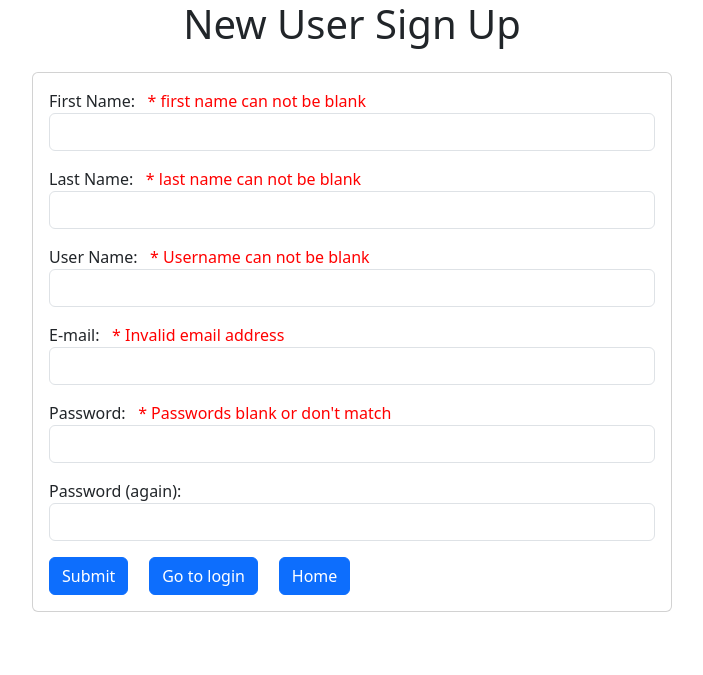
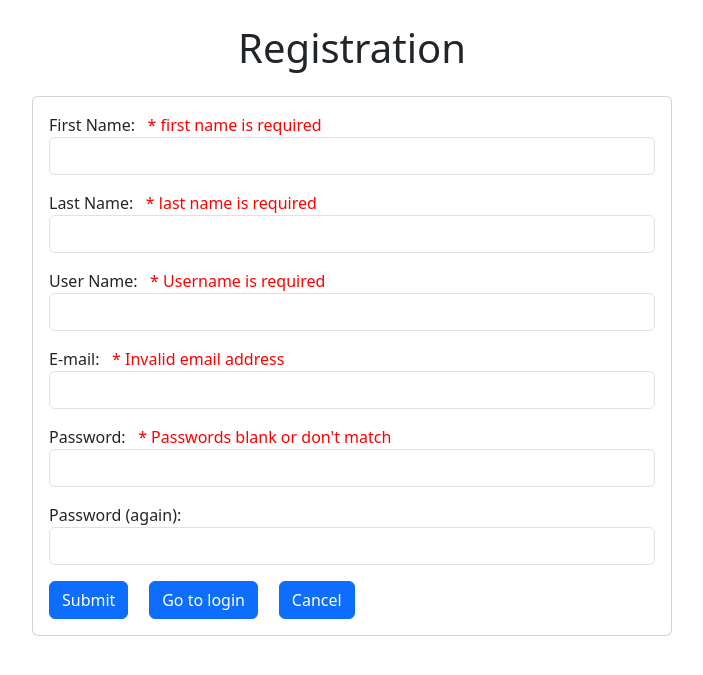
Before and after one commit to cosc481-group2/headstone-tributes, a PHP site: page /signup.php in a window 1280 px wide. Shown: the top 675 px of the page, without its empty margins (288-991 px from the left). Run offline with PHP 8.4, Linux system fonts and the light colour scheme; data that the repository does not hold is empty.

Commit message:
minor updates

```diff
--- a/login3.js
+++ b/login3.js
@@ -23,6 +23,7 @@ function validateUser() {
 
 
   // check user name / PW in DB?
+
   let gf = "/src/controller/UserController.php?func=getLog2&user_name=" + un + "&pw=" + pw;
 
   $.get(gf, function (data) {
--- a/newUser.js
+++ b/newUser.js
@@ -2,7 +2,7 @@ src = "https://ajax.googleapis.com/ajax/libs/jquery/3.6.0/jquery.min.js"; // JQu
 
 
 function validateNewUser() {
-  let ok = true;
+
   $("#success_msg").html("");
 
   const ob = {
@@ -11,14 +11,49 @@ function validateNewUser() {
     email: $("#email").val(),
     uName: $("#user_name").val(),
     pw1: $("#password1").val(),
-    pw2: $("#password1").val()
+    pw2: $("#password2").val(),
+    ok: true
   }
 
+  validateFLEP(ob);
+
+
+  // User Name
+
+  if (ob.uName == "") {
+    $("#err_user_name").html("* Username is required");
+    ob.ok = false;
+  }
+  else {
+
+    let gf = "/src/controller/UserController.php?func=getByUN&user_name=" + ob.uName;
+    $.get(gf, function (data) {
+      data = JSON.parse(data);
+      console.log('verifying user name: ' + data);
+
+      if (data != false) { // user name exists, problem...
+        $("#err_user_name").html("* This user name is already taken");
+        ob.ok = false;
+      }
+      else { // user name available... good
+        $("#err_user_name").html(""); // resets error text
+        updateTables(ob);
+      } // end else, user name available
+
+    }); // end username check
+
+  }
+
+} // end validate
+
+
+// FLEP -> First name, Last name, Email, Password
+function validateFLEP(ob) {
 
   // FIRST name
   if (ob.fName == "") { // check first name - blank
-    $("#err_first_name").html("* first name can not be blank");
-    ok = false;
+    $("#err_first_name").html("* first name is required");
+    ob.ok = false;
   }
   else {
     $("#err_first_name").html("");
@@ -26,8 +61,8 @@ function validateNewUser() {
 
   // LAST name
   if (ob.lName == "") { // check last name - blank
-    $("#err_last_name").html("* last name can not be blank");
-    ok = false
+    $("#err_last_name").html("* last name is required");
+    ob.ok = false
   }
   else {
     $("#err_last_name").html("");
@@ -36,7 +71,7 @@ function validateNewUser() {
   // Email
   if (!ob.email.includes("@")) { // check for @ in email
     $("#err_email").html("* Invalid email address");
-    ok = false;
+    ob.ok = false;
   }
   else {
     $("#err_email").html("");
@@ -45,46 +80,18 @@ function validateNewUser() {
   // Password validation
   if (ob.pw1 != ob.pw2 || ob.pw1 == "") {
     $("#err_password1").html("* Passwords blank or don't match");
-    ok = false;
+    ob.ok = false;
   }
   else {
     $("#err_password1").html("");
   }
 
-  // User Name
-  let gf = "/src/controller/UserController.php?func=getByUN&user_name=" + ob.uName;
-
-
-
-  $.get(gf, function (data) {
-    data = JSON.parse(data);
-    console.log('verifying user name: ' + data);
-
-    if (ob.uName == "") {
-      $("#err_user_name").html("* Username can not be blank");
-      ok = false;
-    }
-    else if (data != false) { // user name exists, problem...
-      $("#err_user_name").html("* This user name is already taken");
-      ok = false;
-    }
-    else { // user name available... good
-      $("#err_user_name").html(""); // resets error text
-      if (ok) {
-        updateTables(ob);
-      }
-
-    } // end else, user name available
-
-  }); // end username check
-
-
-
-} // end validate
+} // end FLEP
 
 
 
 function updateTables(ob) {
+  if (!ob.ok) return;
 
   let gf = "/src/controller/UserController.php?func=nextId";
 
--- a/signup.php
+++ b/signup.php
@@ -21,6 +21,7 @@
         .success {
             text-align: center;
             color: green;
+            font-weight: bold;
         }
 
         .center {
@@ -33,8 +34,8 @@
     </style>
 
 <body>
-
-    <h1 class="center">New User Sign Up</h1>
+    <br>
+    <h1 class="center">Registration</h1>
     <div class="card w-50 mx-auto my-4">
 
         <div class="card-body">
@@ -76,13 +77,13 @@
             </p>
 
             <div>
-                <input type="button" value="Submit" id="submit" class="btn btn-primary" onclick="validateNewUser()" />
+                <input type="button" value="Submit" class="btn btn-primary" onclick="validateNewUser()" />
                 &nbsp&nbsp&nbsp
 
-                <input type="button" value="Go to login" id="login" class="btn btn-primary" onclick="toLogin()" />
+                <input type="button" value="Go to login" class="btn btn-primary" onclick="toLogin()" />
                 &nbsp&nbsp&nbsp
 
-                <input type="button" value="Home" id="login" class="btn btn-primary" onclick="toIndex()" />
+                <input type="button" value="Cancel" class="btn btn-primary" onclick="toIndex()" />
                 &nbsp&nbsp&nbsp
 
             </div>
```
Also changed, not shown: login.php (+25 -25 lines).
